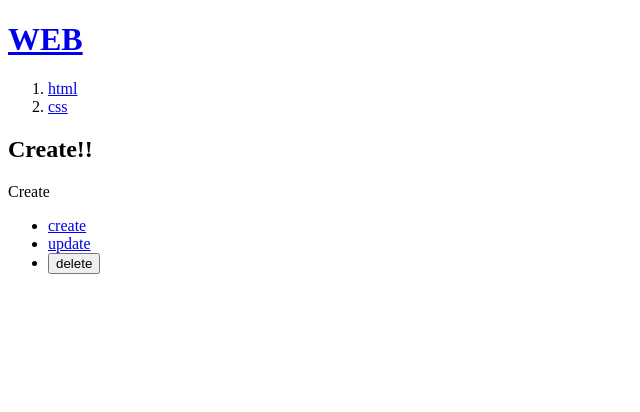
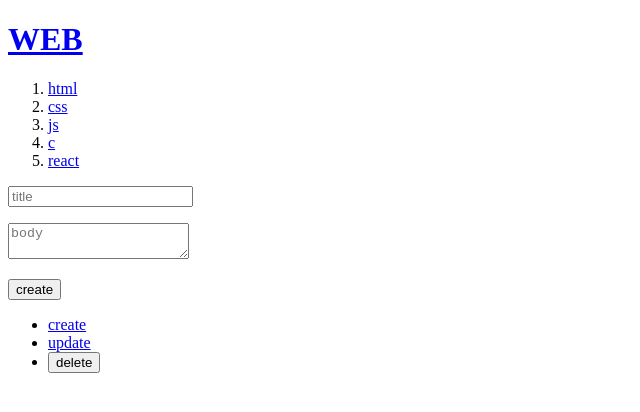
Before and after one commit to chobkyu/nextjs, a Next.js app in the folder my-app/: page /create in a window 1280 px wide. Shown: the top 412 px of the page, without its empty margins (0-640 px from the left). Built offline with nearby package versions, Linux system fonts and the light colour scheme; data requests are answered from the project's data file.

Commit message:
use client

```diff
--- a/my-app/db.json
+++ b/my-app/db.json
@@ -1,5 +1,5 @@
 {
-  "topics" : [
+  "topics": [
     {
       "id": 1,
       "title": "html",
@@ -9,6 +9,21 @@
       "id": 2,
       "title": "css",
       "body": "css is .."
+    },
+    {
+      "title": "js",
+      "body": "js...",
+      "id": 3
+    },
+    {
+      "title": "c",
+      "body": "c ...",
+      "id": 4
+    },
+    {
+      "title": "react",
+      "body": "react...",
+      "id": 5
     }
   ],
   "posts": [
--- a/my-app/src/app/create/layout.tsx
+++ /dev/null
@@ -1,9 +0,0 @@
-export default function Layout(props:any){
-    return (
-        <form>
-            <h2>Create!!</h2>
-            {props.children}
-        </form>
-    )
-
-}
--- a/my-app/src/app/create/page.tsx
+++ b/my-app/src/app/create/page.tsx
@@ -1,5 +1,41 @@
+"use client"
+
+import { useRouter } from "next/navigation";
+
 export default function Create() {
+    const router = useRouter();
+
     return(
-        <>Create</>
+        <form onSubmit={(e:any)=>{
+            e.preventDefault(); //onSubmit 기본 동작 방지
+            const title = e.target.title.value;
+            const body = e.target.body.value;
+
+            const option = {
+                method: 'POST',
+                headers:{
+                    'Content-Type' : 'application/json'
+                },
+                body:JSON.stringify({title,body})
+            }
+            fetch(`http://localhost:9999/topics`, option)
+                .then((res) => res.json())
+                .then(res => {
+                    console.log(res);
+                    const lastid = res.id;
+                    router.push(`/read/${lastid}`);
+                    router.refresh();
+                });
+        }}>
+            <p>
+                <input type='text' name='title' placeholder="title"/>
+            </p>
+            <p>
+                <textarea name='body' placeholder="body"></textarea>
+            </p>
+            <p>
+                <input type="submit" value="create"/>
+            </p>
+        </form>
     )
 }
--- a/my-app/src/app/layout.tsx
+++ b/my-app/src/app/layout.tsx
@@ -12,7 +12,7 @@
   children: React.ReactNode
 }) {
 
-  const res = await fetch('http://localhost:9999/topics');
+  const res = await fetch('http://localhost:9999/topics',{cache:'no-cache'});
   const topics = await res.json();
 
 
--- a/my-app/src/app/read/[id]/page.tsx
+++ b/my-app/src/app/read/[id]/page.tsx
@@ -1,9 +1,11 @@
-export default function Read(props:any) {
+export default async function Read(props:any) {
 
+    const res = await fetch(`http://localhost:9999/topics/${props.params.id}`);
+    const topic = await res.json();
     return (
         <>
-            <h2>Read</h2>
-            {props.params.id}
+            <h2>{topic.title}</h2>
+            {topic.body}
         </>
     )
 }
```
